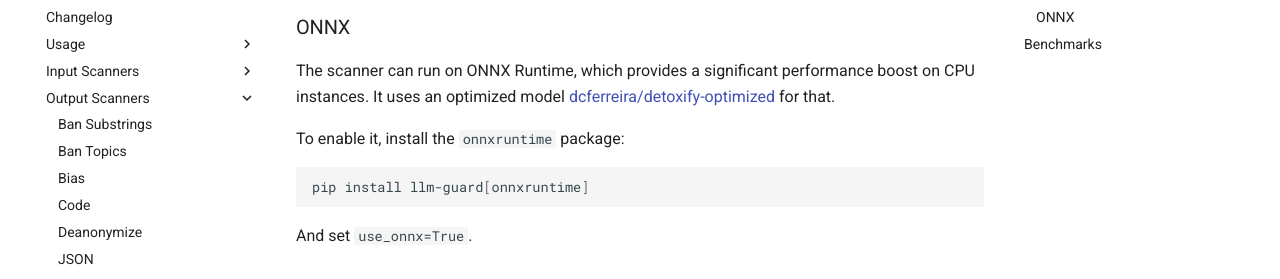
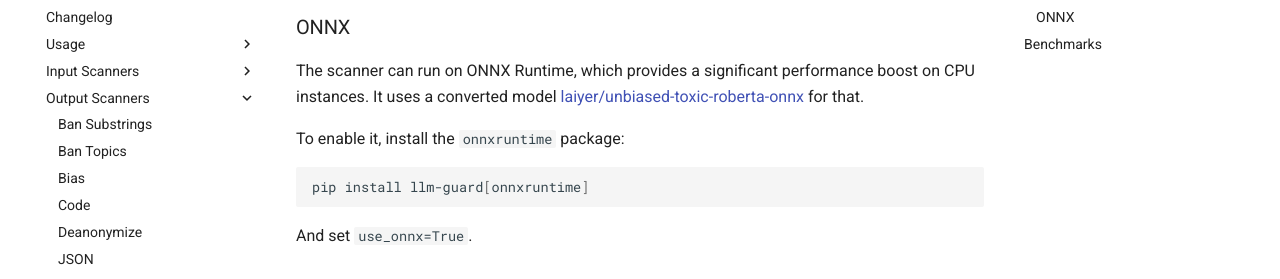
Before and after one commit to protectai/llm-guard, an MkDocs documentation site: the page built from docs/output_scanners/toxicity.md, in a window 1280 px wide and 900 px high, scrolled down 634 px. Shown: the part 199-478 px from the top of the window. Built offline with MkDocs 1.6.1 and Material for MkDocs 9.7.7, drawn with Linux system fonts in a browser that asks for light colours; comment, search, counter and statistics services are not loaded.

Commit message:
* updated benchmarks * toxicity using non-optimized model

```diff
--- a/docs/output_scanners/toxicity.md
+++ b/docs/output_scanners/toxicity.md
@@ -27,7 +27,7 @@
 
 ### ONNX
 
-The scanner can run on ONNX Runtime, which provides a significant performance boost on CPU instances. It uses an optimized model [dcferreira/detoxify-optimized](https://huggingface.co/dcferreira/detoxify-optimized) for that.
+The scanner can run on ONNX Runtime, which provides a significant performance boost on CPU instances. It uses a converted model [laiyer/unbiased-toxic-roberta-onnx](https://huggingface.co/laiyer/unbiased-toxic-roberta-onnx) for that.
 
 To enable it, install the `onnxruntime` package:
 
```
Also changed, not shown: docs/changelog.md (+1 -1 lines), docs/input_scanners/toxicity.md (+1 -1 lines), docs/output_scanners/relevance.md (+5 -4 lines), 1 other file.
